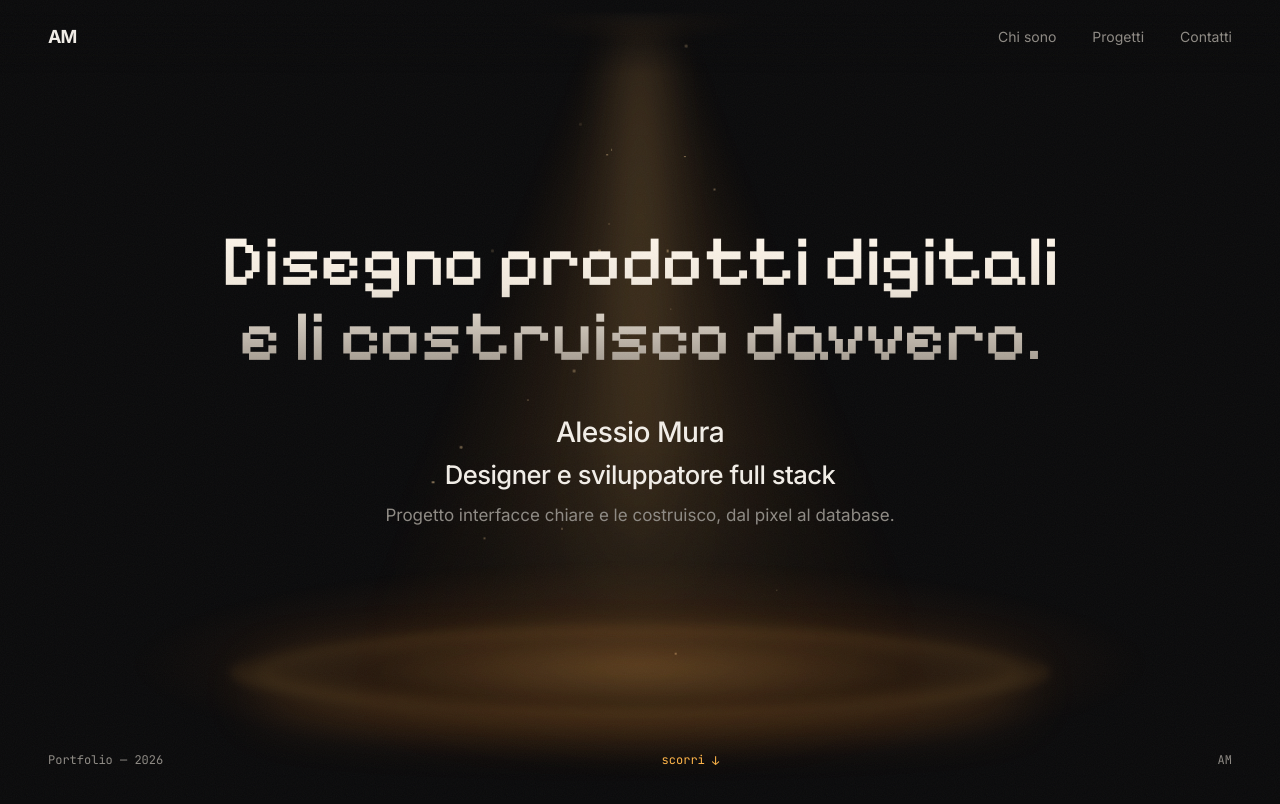
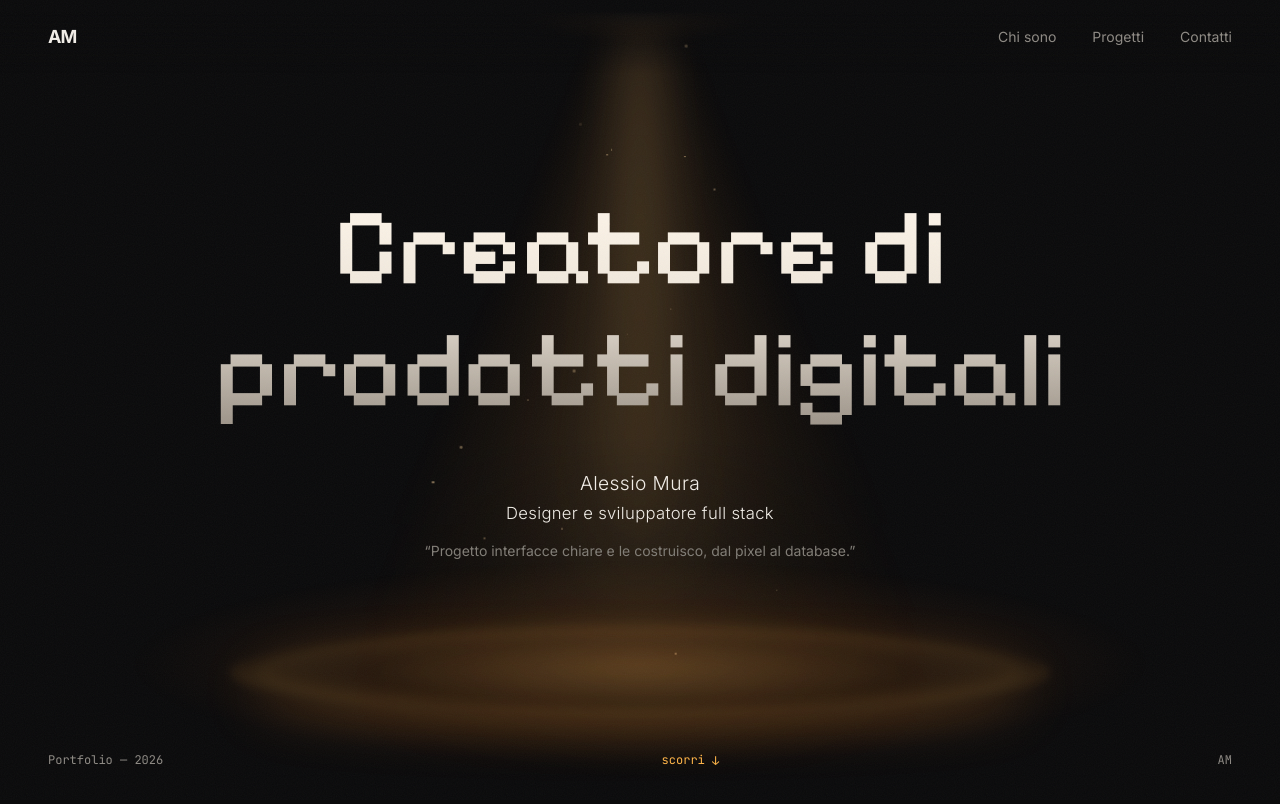
Before and after one commit to ale-lded/Portfolio, a React (Vite) app: page / in a window 1280 px wide. Shown: the top 804 px of the page. Built offline with nearby package versions, Linux system fonts and the light colour scheme.

Commit message:
style(portfolio): new tagline and a quieter hero
The pixel title now reads "Creatore di prodotti digitali" and always
breaks in two lines; name, role and lead become smaller and lighter.

Co-Authored-By: Claude Opus 5.5 <noreply@anthropic.com>

```diff
--- a/src/components/stage/Stage.css
+++ b/src/components/stage/Stage.css
@@ -35,10 +35,11 @@
   max-width: 1120px;
   font-family: var(--pixel);
   font-weight: 500;
-  /* Never below 30px, so the line stays readable on phones */
-  font-size: clamp(30px, 5.6vw, 80px);
+  /* Sized so the line always breaks in two ("Creatore di / prodotti digitali"):
+     the longer half fits from 320px phones up to the 1120px max-width */
+  font-size: clamp(32px, 8.5vw, 120px);
   letter-spacing: -0.01em;
-  line-height: 1.05;
+  line-height: 1.12;
   text-wrap: balance;
   /* Lit from above: warm white on top, falling into shadow below */
   background: linear-gradient(180deg, #fff7ec 0%, #f0e8dc 42%, #9a9186 100%);
@@ -49,24 +50,25 @@
 
 .hero__name {
   margin-top: 40px;
-  font-size: clamp(24px, 2.2vw, 32px);
-  font-weight: 500;
-  letter-spacing: -0.02em;
+  font-size: clamp(16px, 1.5vw, 20px);
+  font-weight: 300;
+  letter-spacing: 0.02em;
 }
 
 .hero__role {
-  margin-top: 10px;
-  font-size: clamp(20px, 2vw, 26px);
-  font-weight: 500;
-  letter-spacing: -0.02em;
+  margin-top: 8px;
+  font-size: clamp(14px, 1.3vw, 17px);
+  font-weight: 300;
+  letter-spacing: 0.02em;
 }
 
 .hero__lead {
-  margin: 12px auto 0;
-  max-width: 640px;
-  font-size: 17px;
-  line-height: 1.55;
-  color: var(--muted);
+  margin: 14px auto 0;
+  max-width: 560px;
+  font-size: 14px;
+  line-height: 2;
+  /* Dimmer than --muted, still above 4.5:1 on the background */
+  color: #817d76;
 }
 
 .hero__meta {
--- a/src/content.ts
+++ b/src/content.ts
@@ -7,10 +7,10 @@ export const person = {
   name: 'Alessio Mura',
   initials: 'AM',
   /** Frase di servizio: è il titolo della hero e il testo che si trasforma allo scroll */
-  tagline: 'Disegno prodotti digitali e li costruisco davvero.',
+  tagline: 'Creatore di prodotti digitali',
   role: 'Designer e sviluppatore full stack',
   // TODO: riga di presentazione provvisoria
-  lead: 'Progetto interfacce chiare e le costruisco, dal pixel al database.',
+  lead: '“Progetto interfacce chiare e le costruisco, dal pixel al database.”',
 }
 
 export const nav = [
```
